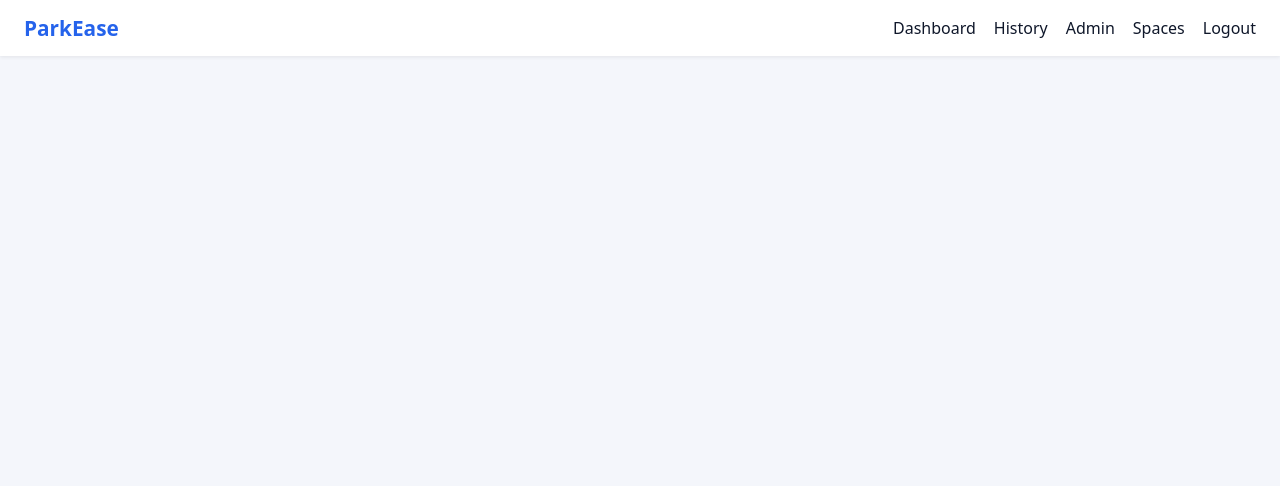
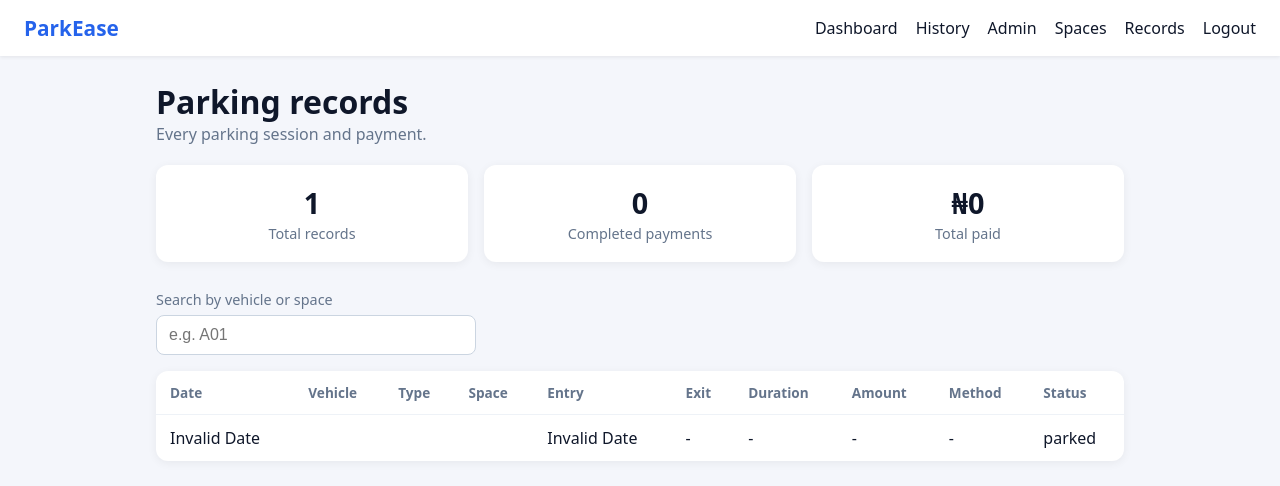
Before and after one commit to Faithgabriel1/Quizzy, a React app in the folder frontend/: page /admin/records in a window 1280 px wide. Shown: the top 486 px of the page. Built offline with nearby package versions, Linux system fonts and the light colour scheme; no server answers; sample sign-in values are in the browser's storage; the HTML template or start-up script is replaced by a standard one.

Commit message:
Add admin records page

```diff
--- a/frontend/src/App.jsx
+++ b/frontend/src/App.jsx
@@ -10,6 +10,7 @@ import ExitSummary from './pages/ExitSummary'
 import History from './pages/History'
 import AdminOverview from './pages/AdminOverview'
 import ManageSpaces from './pages/ManageSpaces'
+import AdminRecords from './pages/AdminRecords'
 
 function App() {
   return (
@@ -26,6 +27,7 @@ function App() {
           <Route path="/history" element={<History />} />
           <Route path="/admin" element={<AdminRoute><AdminOverview /></AdminRoute>} />
           <Route path="/admin/spaces" element={<AdminRoute><ManageSpaces /></AdminRoute>} />
+          <Route path="/admin/records" element={<AdminRoute><AdminRecords /></AdminRoute>} />
         </Routes>
       </main>
     </>
--- a/frontend/src/components/Navbar.jsx
+++ b/frontend/src/components/Navbar.jsx
@@ -21,6 +21,7 @@ export default function Navbar() {
             <Link to="/history">History</Link>
             {user.role === 'admin' && <Link to="/admin">Admin</Link>}
             {user.role === 'admin' && <Link to="/admin/spaces">Spaces</Link>}
+            {user.role === 'admin' && <Link to="/admin/records">Records</Link>}
             <button className="link-button" onClick={logout}>Logout</button>
           </>
         ) : (
--- /dev/null
+++ b/frontend/src/pages/AdminRecords.jsx
@@ -0,0 +1,85 @@
+import { useState } from 'react'
+
+export default function AdminRecords() {
+  const [search, setSearch] = useState('')
+
+  // TEMPORARY: read from the browser.
+  // Replace with GET /api/parking-records and GET /api/payments when the backend is ready.
+  const session = JSON.parse(localStorage.getItem('session') || 'null')
+  const history = JSON.parse(localStorage.getItem('history') || '[]')
+
+  const rows = [
+    ...(session
+      ? [{ ...session, exitTime: null, minutes: null, amount: null, paymentMethod: null, paymentStatus: 'parked' }]
+      : []),
+    ...history,
+  ]
+
+  const term = search.trim().toLowerCase()
+  const filtered = rows.filter(
+    (r) =>
+      !term ||
+      r.vehicleNumber.toLowerCase().includes(term) ||
+      r.spaceNumber.toLowerCase().includes(term)
+  )
+  const totalPaid = history.reduce((sum, r) => sum + r.amount, 0)
+
+  return (
+    <div>
+      <div className="dash-header">
+        <h1>Parking records</h1>
+        <p>Every parking session and payment.</p>
+      </div>
+
+      <div className="stats">
+        <div className="stat"><strong>{rows.length}</strong><span>Total records</span></div>
+        <div className="stat"><strong>{history.length}</strong><span>Completed payments</span></div>
+        <div className="stat"><strong>₦{totalPaid.toLocaleString()}</strong><span>Total paid</span></div>
+      </div>
+
+      <div className="form-group" style={{ maxWidth: 320 }}>
+        <label>Search by vehicle or space</label>
+        <input value={search} onChange={(e) => setSearch(e.target.value)} placeholder="e.g. A01" />
+      </div>
+
+      {filtered.length === 0 ? (
+        <div className="empty-state">No records found.</div>
+      ) : (
+        <div className="table-wrap">
+          <table>
+            <thead>
+              <tr>
+                <th>Date</th>
+                <th>Vehicle</th>
+                <th>Type</th>
+                <th>Space</th>
+                <th>Entry</th>
+                <th>Exit</th>
+                <th>Duration</th>
+                <th>Amount</th>
+                <th>Method</th>
+                <th>Status</th>
+              </tr>
+            </thead>
+            <tbody>
+              {filtered.map((r, i) => (
+                <tr key={i}>
+                  <td>{new Date(r.entryTime).toLocaleDateString()}</td>
+                  <td>{r.vehicleNumber}</td>
+                  <td>{r.vehicleType}</td>
+                  <td>{r.spaceNumber}</td>
+                  <td>{new Date(r.entryTime).toLocaleTimeString()}</td>
+                  <td>{r.exitTime ? new Date(r.exitTime).toLocaleTimeString() : '-'}</td>
+                  <td>{r.minutes !== null ? `${r.minutes} min` : '-'}</td>
+                  <td>{r.amount !== null ? `₦${r.amount.toLocaleString()}` : '-'}</td>
+                  <td>{r.paymentMethod || '-'}</td>
+                  <td>{r.paymentStatus}</td>
+                </tr>
+              ))}
+            </tbody>
+          </table>
+        </div>
+      )}
+    </div>
+  )
+}
```
